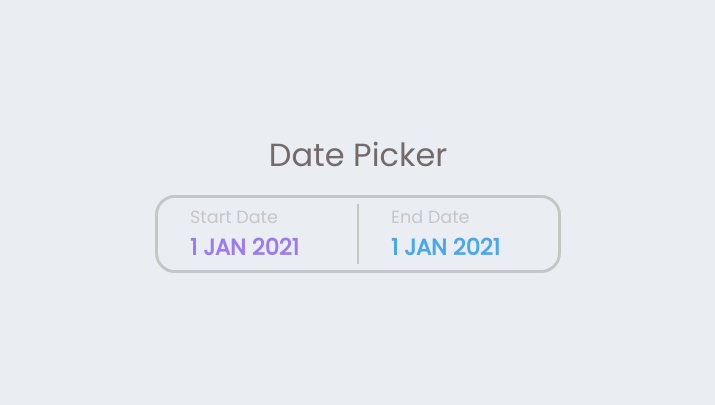
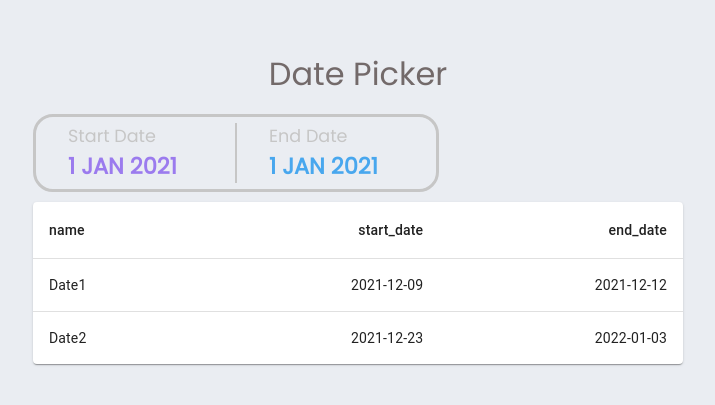
Before and after one commit to laurandrei994/ReactApplication, a React (Create React App) app in the folder proiectfsd/: page /DatePicker in a window 1280 px wide. Shown: the part 217-622 px from the top of the page, without its empty margins (282-997 px from the left). Built offline with nearby package versions, Linux system fonts and the light colour scheme.

Commit message:
Added table in DatePicker page

```diff
--- a/proiectfsd/src/components/datePicker.tsx
+++ b/proiectfsd/src/components/datePicker.tsx
@@ -1,5 +1,6 @@
 import React, { useState } from 'react';
-import '../scss/datePicker.scss'
+import '../scss/datePicker.scss';
+import BasicTable from './tabledatepicker';
 
 const DatePicker = () =>
 {
@@ -113,6 +114,8 @@
             </button>
         </div>
     </div>)}
+
+    <BasicTable/>
         </div>
     )
 };
--- /dev/null
+++ b/proiectfsd/src/components/tabledatepicker.tsx
@@ -0,0 +1,51 @@
+import * as React from 'react';
+import Table from '@mui/material/Table';
+import TableBody from '@mui/material/TableBody';
+import TableCell from '@mui/material/TableCell';
+import TableContainer from '@mui/material/TableContainer';
+import TableHead from '@mui/material/TableHead';
+import TableRow from '@mui/material/TableRow';
+import Paper from '@mui/material/Paper';
+
+function createData(
+  name: string,
+  start_date: string,
+  end_date: string,
+) {
+  return { name, start_date, end_date };
+}
+
+const rows = [
+  createData('Date1', "2021-12-09", "2021-12-12"),
+  createData('Date2', "2021-12-23", "2022-01-03")
+];
+
+export default function BasicTable() {
+  return (
+    <TableContainer component={Paper}>
+      <Table sx={{ minWidth: 650 }} aria-label="simple table">
+        <TableHead>
+          <TableRow>
+            <TableCell>name</TableCell>
+            <TableCell align="right">start_date</TableCell>
+            <TableCell align="right">end_date</TableCell>
+          </TableRow>
+        </TableHead>
+        <TableBody>
+          {rows.map((row) => (
+            <TableRow
+              key={row.name}
+              sx={{ '&:last-child td, &:last-child th': { border: 0 } }}
+            >
+              <TableCell component="th" scope="row">
+                {row.name}
+              </TableCell>
+              <TableCell align="right">{row.start_date}</TableCell>
+              <TableCell align="right">{row.end_date}</TableCell>
+            </TableRow>
+          ))}
+        </TableBody>
+      </Table>
+    </TableContainer>
+  );
+}
```
Also changed, not shown: proiectfsd/src/components/table.tsx (line endings or trailing spaces), 1 other file (tests, documents, lock files or other folders).
